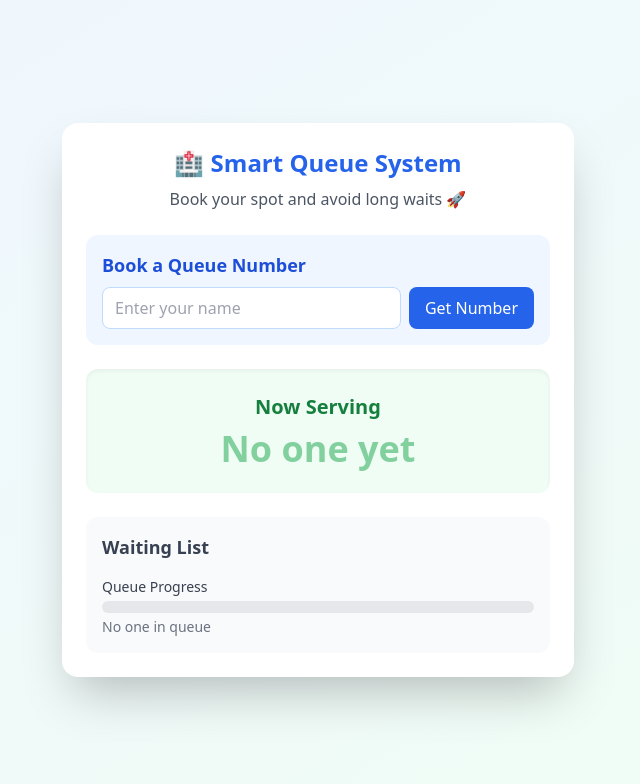
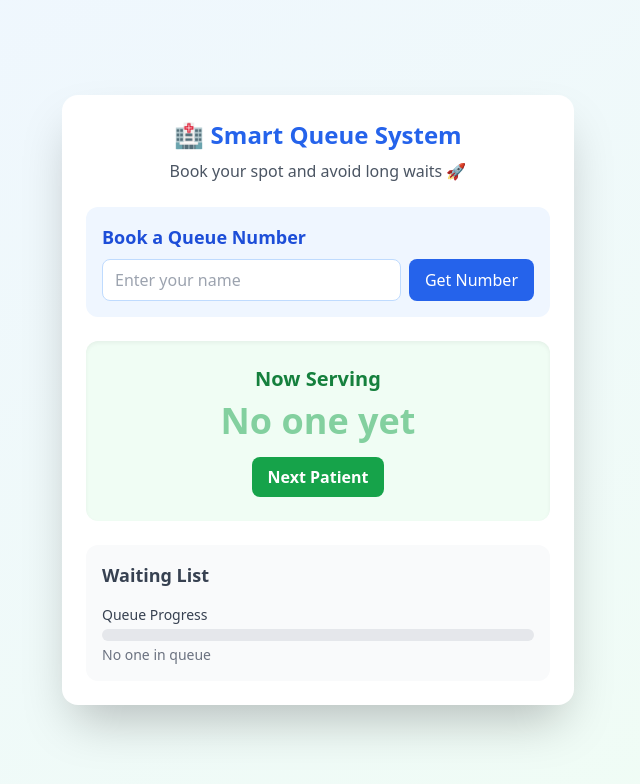
Before and after one commit to Dan-iell/Smart-queue, a plain HTML site: page index.html in a window 1280 px wide. Shown: the whole page, without its empty margins (322-962 px from the left). Drawn offline with nearby package versions, Linux system fonts and the light colour scheme.

Commit message:
Update index.html

```diff
--- a/index.html
+++ b/index.html
@@ -58,6 +58,13 @@
         >
           No one yet
         </p>
+        <!-- Next Patient Button (for staff) -->
+        <button
+          id="nextBtn"
+          class="mt-4 bg-green-600 hover:bg-green-700 text-white px-4 py-2 rounded-lg font-semibold transition text-sm sm:text-base"
+        >
+          Next Patient
+        </button>
       </div>
 
       <!-- Waiting List -->
@@ -92,7 +99,6 @@
       </div>
     </div>
 
-    <!-- Script -->
     <script src="./script.js"></script>
   </body>
 </html>
```
